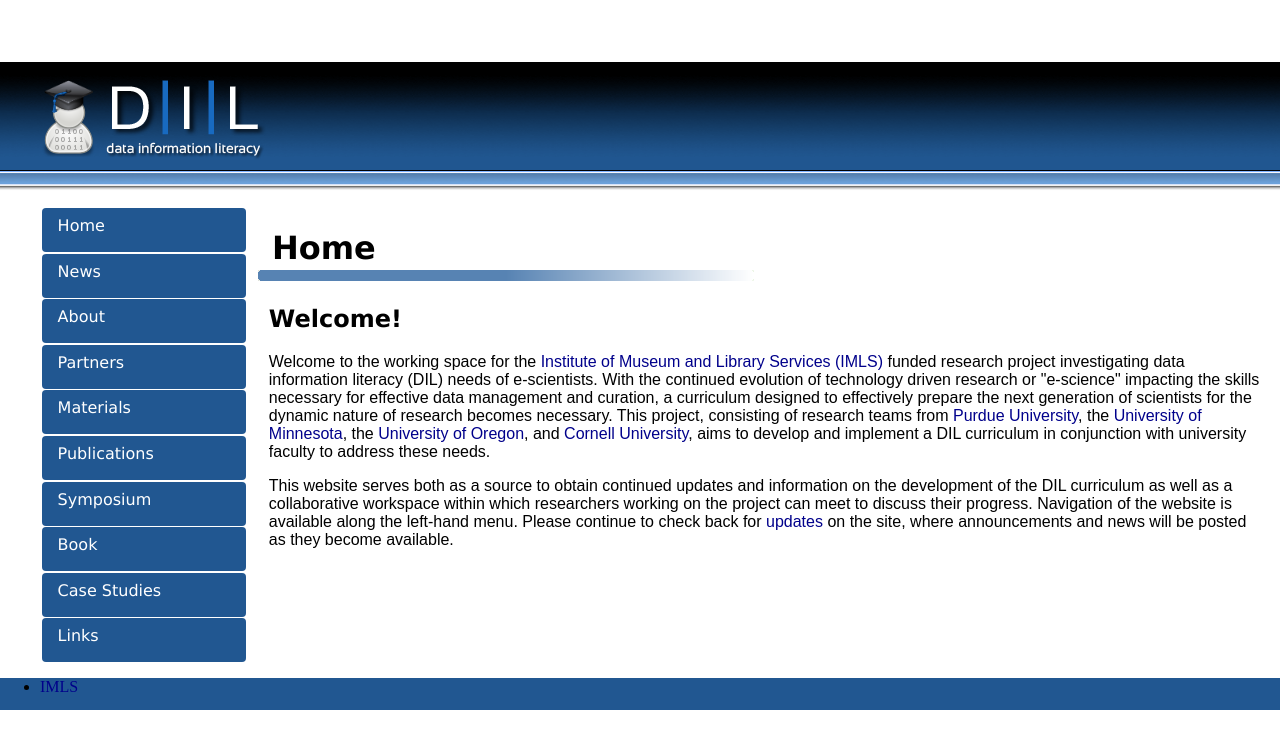
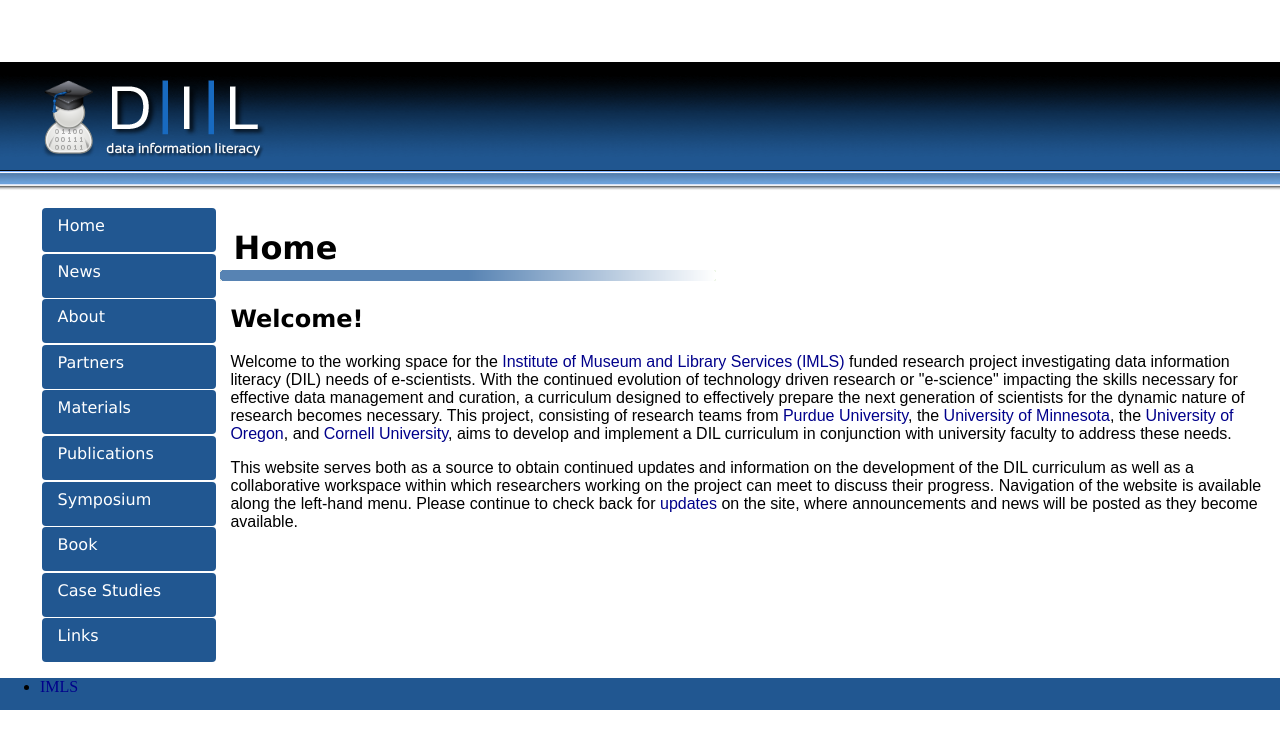
Before and after one commit to datainfolit/datainfolit, a Jekyll site: the page built from index.html, in a window 1280 px wide. Shown: the top 749 px of the page. Built offline with Jekyll 4.4.1, drawn with Linux system fonts in a browser that asks for light colours.

Commit message:
Update main.css

```diff
--- a/css/main.css
+++ b/css/main.css
@@ -35,7 +35,7 @@ ul.postlist li {
 nav {
     float: left;
     height: 100%;
-    width: 20%;
+    width: 17%;
 }
 nav ul {
     list-style: none;
@@ -70,7 +70,7 @@ nav a:hover {
 }
 /*content*/
 .content {
-    width: 80%;
+    width: 83%;
     float: left;
     font-family: Arial, "DejaVu Sans", "Liberation Sans", Freesans, sans-serif;
 }
```
